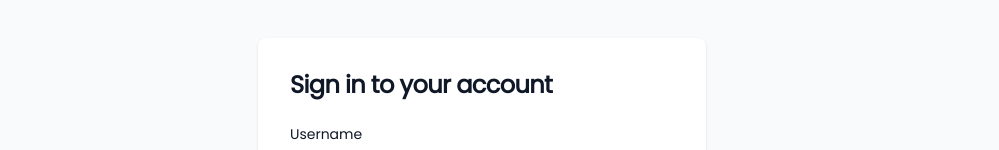
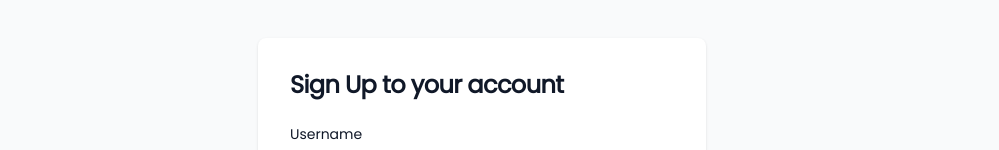
Before and after one commit to sahinkayar/Stockify, a React (Vite) app in the folder frontend/: page /register in a window 1280 px wide. Shown: the part 215-365 px from the top of the page, without its empty margins (158-1157 px from the left). Built offline with nearby package versions, Linux system fonts and the light colour scheme.

Commit message:
fix: add netlify.toml routing and publish settings

```diff
--- a/frontend/src/Components/Navbar/Navbar.tsx
+++ b/frontend/src/Components/Navbar/Navbar.tsx
@@ -5,7 +5,7 @@ import { useAuth } from "../../Context/UseAuth";
 function Navbar() {
   const { isLoggedIn, user, logout } = useAuth();
   return (
-    <nav className="relative container mx-auto p-6">
+    <nav className="relative container mx-auto p-6 ">
       <div className="flex items-center justify-between">
         <div className="flex items-center space-x-20">
           <Link to={"/"}>
--- a/frontend/src/Pages/RegisterPage/RegisterPage.tsx
+++ b/frontend/src/Pages/RegisterPage/RegisterPage.tsx
@@ -34,7 +34,7 @@ function RegisterPage() {
           <div className="w-full bg-white rounded-lg shadow dark:border md:mb-20 sm:max-w-md xl:p-0 dark:bg-gray-800 dark:border-gray-700">
             <div className="p-6 space-y-4 md:space-y-6 sm:p-8">
               <h1 className="text-xl font-bold leading-tight tracking-tight text-gray-900 md:text-2xl dark:text-white">
-                Sign in to your account
+                Sign Up to your account
               </h1>
               <form
                 className="space-y-4 md:space-y-6"
--- a/frontend/src/Routes/ProtectedRoutes.tsx
+++ b/frontend/src/Routes/ProtectedRoutes.tsx
@@ -1,6 +1,7 @@
 import React from "react";
 import { Navigate, useLocation } from "react-router-dom";
 import { useAuth } from "../Context/UseAuth";
+import { toast } from "react-toastify";
 type Props = { children: React.ReactNode };
 
 const ProtectedRoutes = ({ children }: Props) => {
@@ -11,7 +12,10 @@ const ProtectedRoutes = ({ children }: Props) => {
       {isLoggedIn() ? (
         <>{children} </>
       ) : (
-        <Navigate to={"/login"} replace state={{ from: location }} />
+        <div>
+          {toast.warning("You need to login first")}
+          <Navigate to={"/login"} replace state={{ from: location }} />
+        </div>
       )}
     </div>
   );
```
Also changed, not shown: 1 other file (tests, documents, lock files or other folders).
